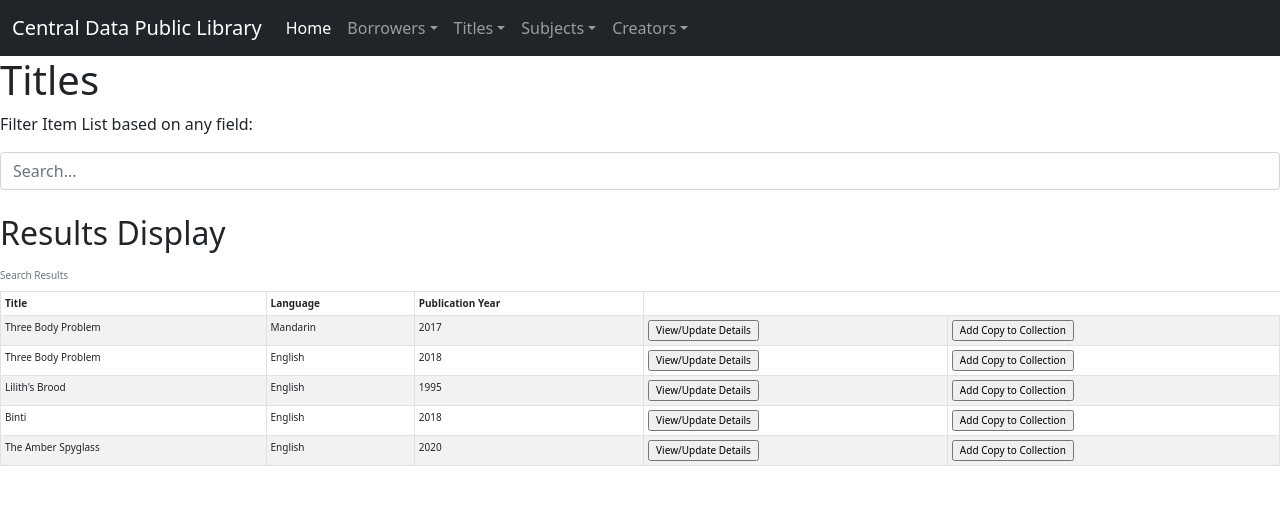
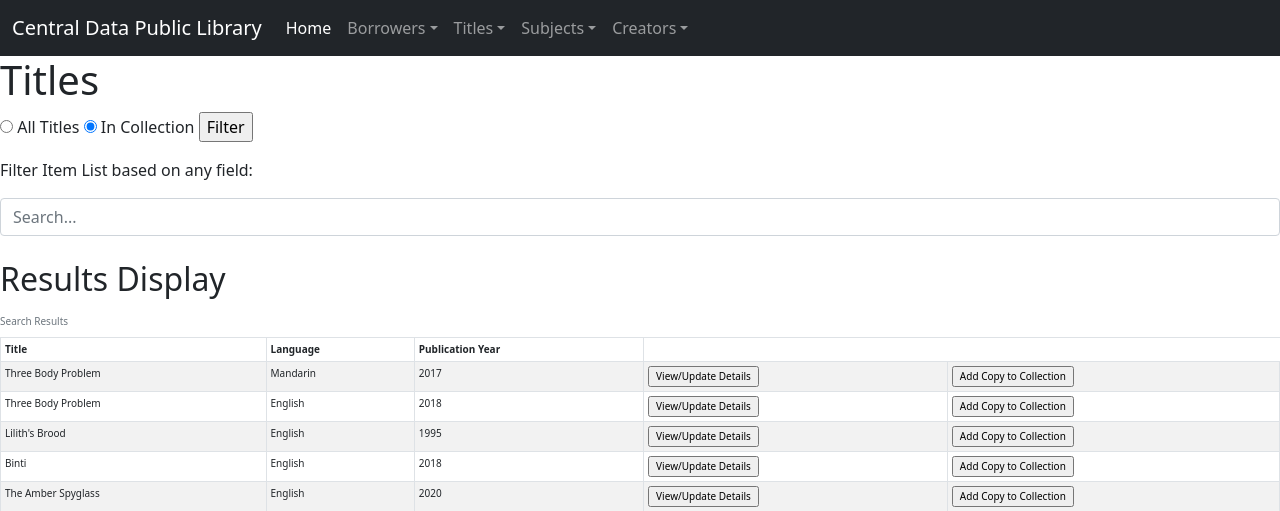
Before and after one commit to stumpfjo/CS340_Project, a Flask app: page /titles/search_titles in a window 1280 px wide. Shown: the top 511 px of the page. Run offline with Flask 2, Linux system fonts and the light colour scheme; some libraries are stand-ins or nearby versions.

Commit message:
interface update

```diff
--- a/templates/titles/search_titles.html
+++ b/templates/titles/search_titles.html
@@ -2,6 +2,14 @@
 
 {% block content %}
 <h1>Titles</h1>
+  <form method="GET" action="{{url_for('search_titles')}}">
+    <p>
+    <input type="radio" id="all" name="filterType" value="all">
+    <label for="all">All Titles</label>
+    <input type="radio" id="collection" name="filterType" value="collection" checked="checked">
+    <label for="collection">In Collection</label>
+    <input type="submit" name="filter" value="Filter">
+  </form>
     <!--<h2>Search By Title</h2>
     <form id="search_titles">
       <fieldset>
```
